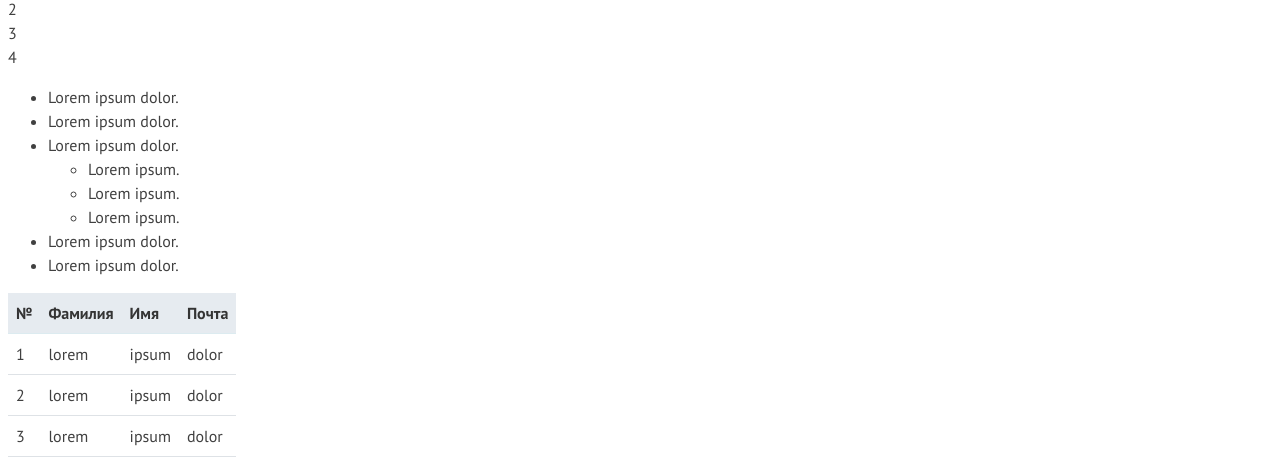
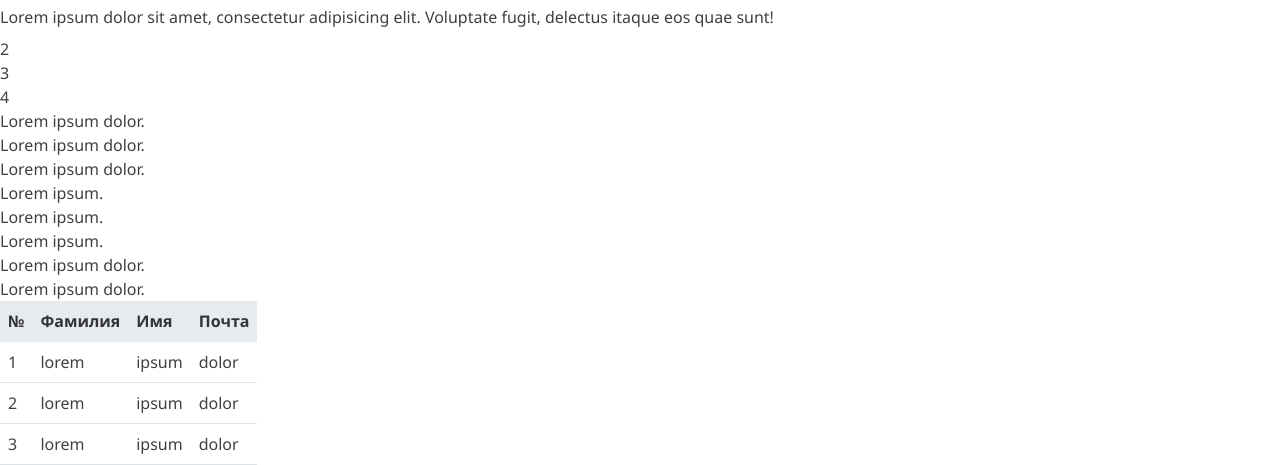
Before and after one commit to ereminnf/grid-system, a website: page app/index.pug in a window 1280 px wide. Shown: the part 1335-1800 px from the top of the page. Drawn offline with nearby package versions, Linux system fonts and the light colour scheme; files that its build step writes are made by us from their sources.

Commit message:
Основная сетка + дефолтные настройки страницы

```diff
--- a/app/index.pug
+++ b/app/index.pug
@@ -169,7 +169,7 @@
             input
 
 
-      <!-- <source srcset="..." type="image/svg+xml"> -->
+      //<source srcset="..." type="image/svg+xml">
       script(src="js/common.js")
 </body>
 </html>
--- a/app/less/_grid.less
+++ b/app/less/_grid.less
@@ -1,62 +1,20 @@
-@import (reference) "_font.less";
 @import (reference) "_var.less";
 
 // ============================
 // Разметка
 // ============================
 
-.container(@container-width: @container-width; @offset: @offset / 2;){
-   margin: 0 auto;
-   max-width: @container-width;
-   padding: 0 @offset;
-   box-sizing: border-box;
-}
-.container-fluid(@container-width: @container-fluid-width; @offset: @offset / 2;){
-   margin: 0 auto;
-   max-width: @container-width;
-   padding: 0 @offset;
-   box-sizing: border-box;
-}
-.row(@offset: @offset / 2;){
-   display: flex;
-   flex-wrap: wrap;
-   justify-content: flex-start;
-   align-items: stretch;
-   box-sizing: border-box;
-   margin: 0 -@offset;
-}
-.col(@size: 1; @offset: @offset / 2;){
-   width: calc((8.33% * @size) - 30px);
-   /*flex-grow: 1;*/
-   margin: @offset;
-   word-wrap: break-word;
-   box-sizing: border-box;
-   display: flex;
-   flex-direction: column;
-}
-.size(@size: 1; @offset: @offset;){
-   width: calc((8.33% * @size) - @offset);
-}
-.size-lg(@size: 1; @offset: @offset; @breakpoint-lg: @breakpoint-lg;){
-   @media screen and (max-width: @breakpoint-lg) {
-      width: calc((8.33% * @size) - @offset);
-   }
-}
-.size-md(@size: 1; @offset: @offset; @breakpoint-md: @breakpoint-md;){
-   @media screen and (max-width: @breakpoint-md) {
-      width: calc((8.33% * @size) - @offset);
-   }
-}
-.size-sm(@size: 1; @offset: @offset; @breakpoint-sm: @breakpoint-sm;){
-   @media screen and (max-width: @breakpoint-sm) {
-      width: calc((8.33% * @size) - @offset);
-   }
-}
-.size-xs(@size: 1; @offset: @offset; @breakpoint-xs: @breakpoint-xs;){
-   @media screen and (max-width: @breakpoint-xs) {
-      width: calc((8.33% * @size) - @offset);
-   }
-}
+.container(@container-width: @container-width; @offset: @offset / 2;){margin: 0 auto;max-width: @container-width;padding: 0 @offset;box-sizing: border-box;}
+.container-fluid(@container-width: @container-fluid-width; @offset: @offset / 2;){margin: 0 auto;max-width: @container-width;padding: 0 @offset;box-sizing: border-box;}
+
+.row(@offset: @offset / 2;){display: flex;flex-wrap: wrap;justify-content: flex-start;align-items: stretch;box-sizing: border-box;margin: 0 -@offset;}
+.col(@size: 1; @offset: @offset / 2;){width: calc((8.33% * @size) - 30px);/*flex-grow: 1;*/margin: @offset;word-wrap: break-word;box-sizing: border-box;display: flex;flex-direction: column;}
+
+.size(@size: 1; @offset: @offset;){width: calc((8.33% * @size) - @offset);}
+.size-lg(@size: 1; @offset: @offset; @breakpoint-lg: @breakpoint-lg;){@media screen and (max-width: @breakpoint-lg) {width: calc((8.33% * @size) - @offset);}}
+.size-md(@size: 1; @offset: @offset; @breakpoint-md: @breakpoint-md;){@media screen and (max-width: @breakpoint-md) {width: calc((8.33% * @size) - @offset);}}
+.size-sm(@size: 1; @offset: @offset; @breakpoint-sm: @breakpoint-sm;){@media screen and (max-width: @breakpoint-sm) {width: calc((8.33% * @size) - @offset);}}
+.size-xs(@size: 1; @offset: @offset; @breakpoint-xs: @breakpoint-xs;){@media screen and (max-width: @breakpoint-xs) {width: calc((8.33% * @size) - @offset);}}
 
 // ============================
 // Адаптивка
@@ -126,143 +84,3 @@
 .media(){display: flex;}
 .media-column(){flex-direction: column;}
 .media-body(){flex-grow: 1;}
-
-
-
-
-
-
-
-.old-settings(){
-/* ================== Типографика ================== */
-
-/* === Отступы === */
-/* .mt-auto{
-   margin-top: auto;
-}
-.mr-auto, .mx-auto{
-   margin-right: auto;
-}
-.mb-auto{
-   margin-bottom: auto;
-}
-.ml-auto, .mx-auto{
-   margin-left: auto;
-}
-.mt-0{
-   margin-top: 0;
-}
-.mr-0{
-   margin-right: 0;
-}
-.mb-0{
-   margin-bottom: 0;
-}
-.ml-0{
-   margin-left: 0;
-}
-.mt-1{
-   margin-top: .25rem;
-}
-.mr-1{
-   margin-right: .25rem;
-}
-.mb-1{
-   margin-bottom: .25rem;
-}
-.ml-1{
-   margin-left: .25rem;
-}
-.mt-2{
-   margin-top: 0.5rem;
-}
-.mr-2{
-   margin-right: 0.5rem;
-}
-.mb-2{
-   margin-bottom: 0.5rem;
-}
-.ml-2{
-   margin-left: 0.5rem;
-}
-.mt-3{
-   margin-top: 1rem;
-}
-.mr-3{
-   margin-right: 1rem;
-}
-.mb-3{
-   margin-bottom: 1rem;
-}
-.ml-3{
-   margin-left: 1rem;
-}
-.mt-4{
-   margin-top: 1.5rem;
-}
-.mr-4{
-   margin-right: 1.5rem;
-}
-.mb-4{
-   margin-bottom: 1.5rem;
-}
-.ml-4{
-   margin-left: 1.5rem;
-}
-.mt-5{
-   margin-top: 3rem;
-}
-.mr-5{
-   margin-right: 3rem;
-}
-.mb-5{
-   margin-bottom: 3rem;
-}
-.ml-5{
-   margin-left: 3rem;
-} */
-
-/* === Текст === */
-/* .t-left{
-   text-align: left;
-}
-.t-center{
-   text-align: center;
-}
-.t-right{
-   text-align: right;
-}
-.t-truncate{
-   text-overflow: ellipsis;
-   white-space: nowrap;
-} */
-
-/* === Списки === */
-/* .list-unstyle{
-   padding-left: 0;
-   list-style: none;
-}
-.list-inline{
-   padding-left: 0;
-   list-style: none;
-}
-.inline-item{
-   display: inline-block;
-}
-.inline-item:not(:last-child){
-   margin-right: .5rem;
-} */
-
-
-/* === float, display === */
-/* .float-left{
-   float: left;
-}
-.float-right{
-   float: right;
-}
-.d-block{
-   display: block;
-} */
-
-}
--- a/app/less/_page.less
+++ b/app/less/_page.less
@@ -5,6 +5,8 @@
 
 *,::after,::before{
    box-sizing: border-box;
+   margin: 0;
+   padding: 0;
 }
 body{
    background: @color-main;
--- a/app/less/_var.less
+++ b/app/less/_var.less
@@ -14,5 +14,5 @@
 @color-main: #fff;
 @color-text-main: #404040;
 
-@font-main: "PT Sans", sans-serif;
-@font-second: 'Segoe UI', Roboto, 'Helvetica Neue', Arial, sans-serif;
+@font-main: 'Segoe UI', sans-serif;
+@font-second: Roboto, 'Helvetica Neue', Arial, sans-serif;
--- a/app/less/libs.less
+++ b/app/less/libs.less
@@ -1,2 +1 @@
-@import "_font.less";
 @import "_page.less";
```
Also changed, not shown: app/css/_page.css, app/css/libs.css, app/index.html.
